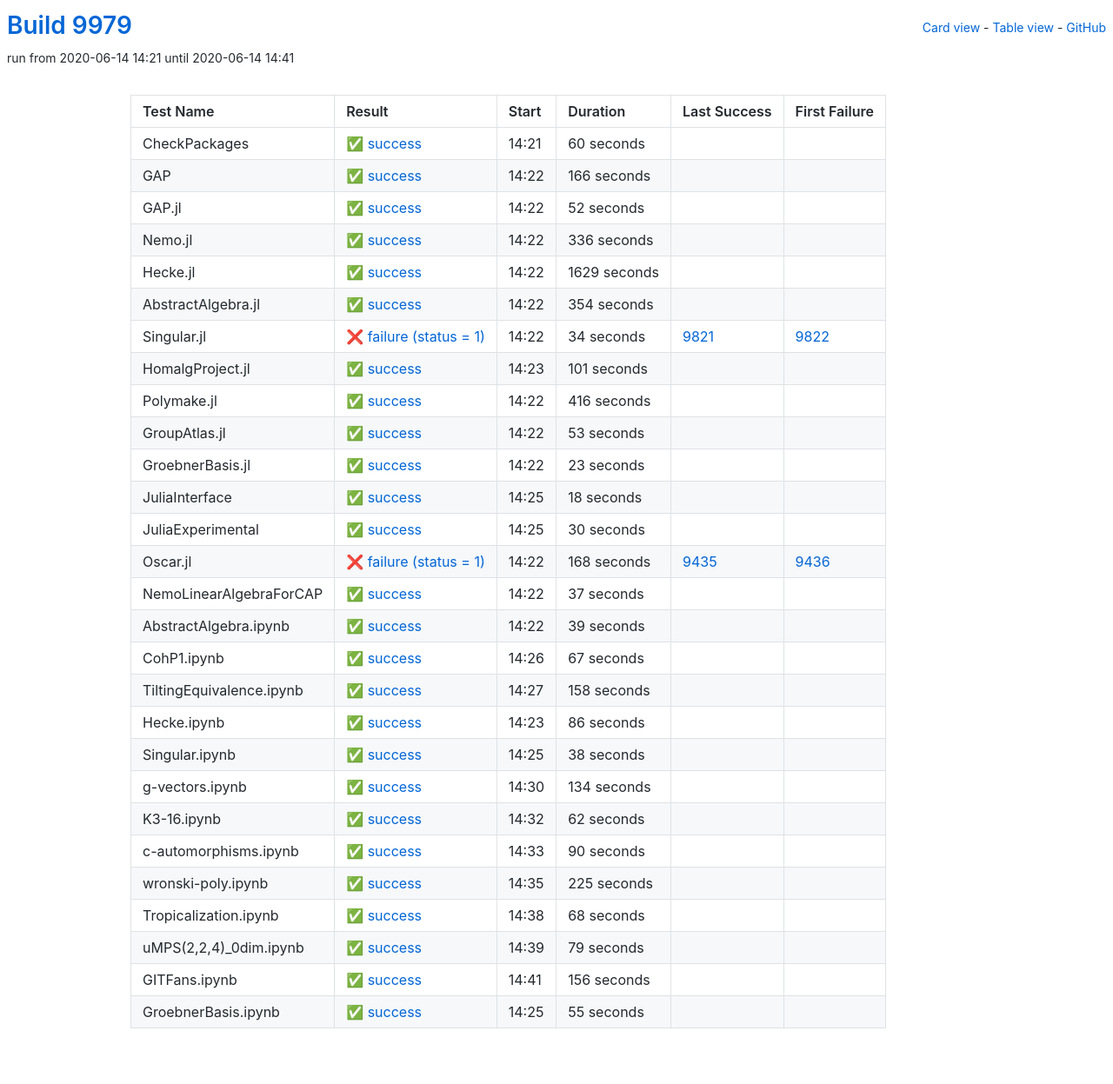
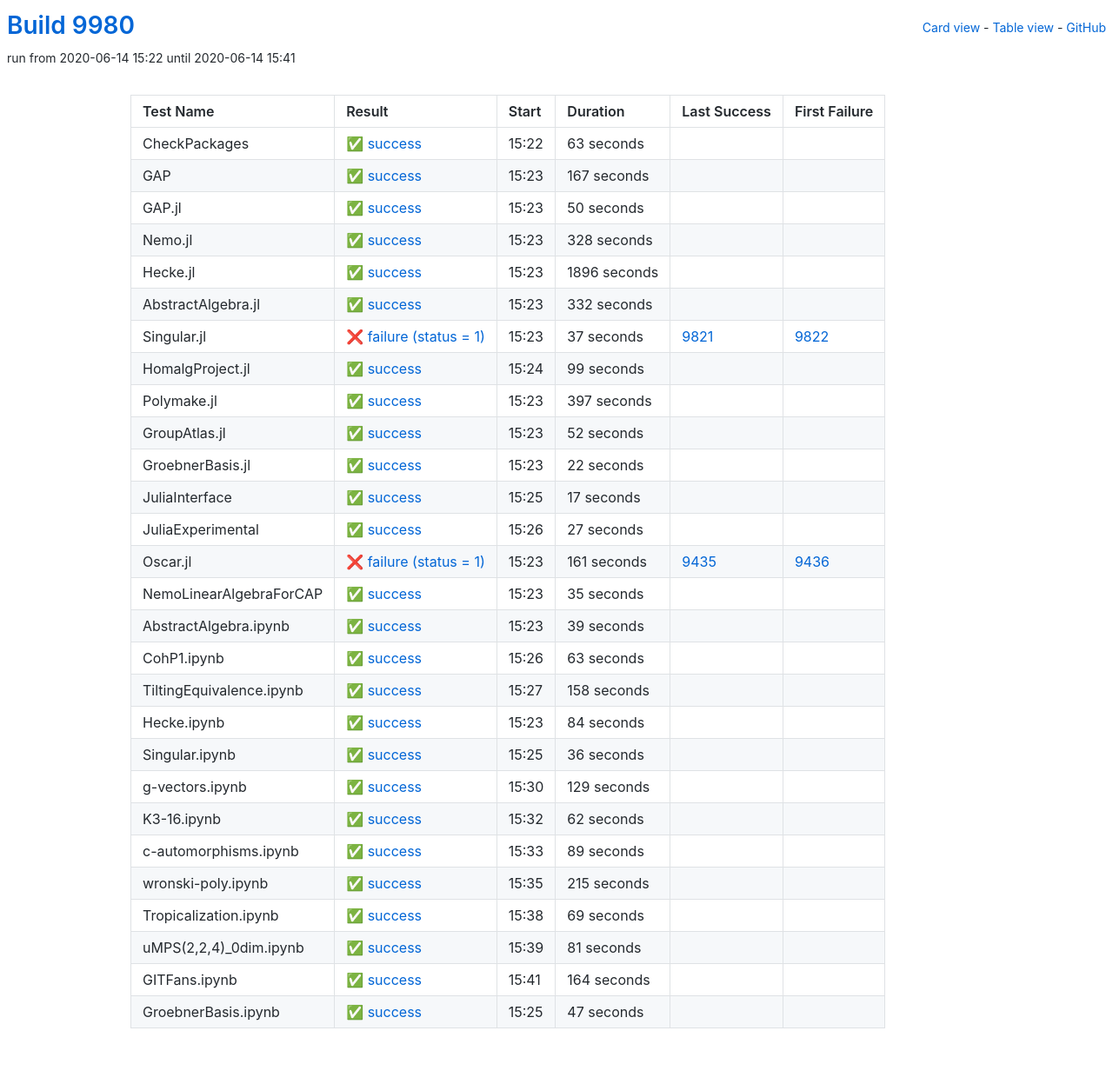
Before and after one commit to oscar-system/oscar-ci-status, a Jekyll site: the page built from table.html, in a window 1280 px wide. Shown: the whole page at 87% size. Built offline with Jekyll 4.4.1, drawn with Linux system fonts in a browser that asks for light colours.

Commit message:
Build #9980

```diff
--- a/_data/ci.yml
+++ b/_data/ci.yml
@@ -1,6 +1,6 @@
 ---
-build: 9979
-build_url: https://oscarci.mathematik.uni-kl.de/job/oscar/9979/
+build: 9980
+build_url: https://oscarci.mathematik.uni-kl.de/job/oscar/9980/
 job: oscar
 organization: oscar-system
 repo: oscar-ci-status
@@ -8,32 +8,116 @@
 tests:
 - name: CheckPackages
   id: checkpackages
-  log: https://oscarci.mathematik.uni-kl.de/job/oscar/9979/artifact/logs/build-9979/CheckPackages.log
-  start: 2020-06-14 14:21
+  log: https://oscarci.mathematik.uni-kl.de/job/oscar/9980/artifact/logs/build-9980/CheckPackages.log
+  start: 2020-06-14 15:22
   success: true
   exitcode: 0
   status: success
-  duration: 60
+  duration: 63
   last_success: false
   last_success_url:
   first_failure: false
   first_failure_url:
 - name: GAP
   id: gap
-  log: https://oscarci.mathematik.uni-kl.de/job/oscar/9979/artifact/logs/build-9979/GAP.log
-  start: 2020-06-14 14:22
+  log: https://oscarci.mathematik.uni-kl.de/job/oscar/9980/artifact/logs/build-9980/GAP.log
+  start: 2020-06-14 15:23
   success: true
   exitcode: 0
   status: success
-  duration: 166
+  duration: 167
   last_success: false
   last_success_url:
   first_failure: false
   first_failure_url:
 - name: GAP.jl
   id: gap-jl
-  log: https://oscarci.mathematik.uni-kl.de/job/oscar/9979/artifact/logs/build-9979/GAP.jl.log
-  start: 2020-06-14 14:22
+  log: https://oscarci.mathematik.uni-kl.de/job/oscar/9980/artifact/logs/build-9980/GAP.jl.log
+  start: 2020-06-14 15:23
+  success: true
+  exitcode: 0
+  status: success
+  duration: 50
+  last_success: false
+  last_success_url:
+  first_failure: false
+  first_failure_url:
+- name: Nemo.jl
+  id: nemo-jl
+  log: https://oscarci.mathematik.uni-kl.de/job/oscar/9980/artifact/logs/build-9980/Nemo.jl.log
+  start: 2020-06-14 15:23
+  success: true
+  exitcode: 0
+  status: success
+  duration: 328
+  last_success: false
+  last_success_url:
+  first_failure: false
+  first_failure_url:
+- name: Hecke.jl
+  id: hecke-jl
+  log: https://oscarci.mathematik.uni-kl.de/job/oscar/9980/artifact/logs/build-9980/Hecke.jl.log
+  start: 2020-06-14 15:23
+  success: true
+  exitcode: 0
+  status: success
+  duration: 1896
+  last_success: false
+  last_success_url:
+  first_failure: false
+  first_failure_url:
+- name: AbstractAlgebra.jl
+  id: abstractalgebra-jl
+  log: https://oscarci.mathematik.uni-kl.de/job/oscar/9980/artifact/logs/build-9980/AbstractAlgebra.jl.log
+  start: 2020-06-14 15:23
+  success: true
+  exitcode: 0
+  status: success
+  duration: 332
+  last_success: false
+  last_success_url:
+  first_failure: false
+  first_failure_url:
+- name: Singular.jl
+  id: singular-jl
+  log: https://oscarci.mathematik.uni-kl.de/job/oscar/9980/artifact/logs/build-9980/Singular.jl.log
+  start: 2020-06-14 15:23
+  success: false
+  exitcode: 1
+  status: failure
+  duration: 37
+  last_success: 9821
+  last_success_url: https://oscarci.mathematik.uni-kl.de/job/oscar/9821/
+  first_failure: 9822
+  first_failure_url: https://oscarci.mathematik.uni-kl.de/job/oscar/9822/
+- name: HomalgProject.jl
+  id: homalgproject-jl
+  log: https://oscarci.mathematik.uni-kl.de/job/oscar/9980/artifact/logs/build-9980/HomalgProject.jl.log
+  start: 2020-06-14 15:24
+  success: true
+  exitcode: 0
+  status: success
+  duration: 99
+  last_success: false
+  last_success_url:
+  first_failure: false
+  first_failure_url:
+- name: Polymake.jl
+  id: polymake-jl
+  log: https://oscarci.mathematik.uni-kl.de/job/oscar/9980/artifact/logs/build-9980/Polymake.jl.log
+  start: 2020-06-14 15:23
+  success: true
+  exitcode: 0
+  status: success
+  duration: 397
+  last_success: false
+  last_success_url:
+  first_failure: false
+  first_failure_url:
+- name: GroupAtlas.jl
+  id: groupatlas-jl
+  log: https://oscarci.mathematik.uni-kl.de/job/oscar/9980/artifact/logs/build-9980/GroupAtlas.jl.log
+  start: 2020-06-14 15:23
   success: true
   exitcode: 0
   status: success
@@ -42,154 +126,70 @@
   last_success_url:
   first_failure: false
   first_failure_url:
-- name: Nemo.jl
-  id: nemo-jl
-  log: https://oscarci.mathematik.uni-kl.de/job/oscar/9979/artifact/logs/build-9979/Nemo.jl.log
-  start: 2020-06-14 14:22
+- name: GroebnerBasis.jl
+  id: groebnerbasis-jl
+  log: https://oscarci.mathematik.uni-kl.de/job/oscar/9980/artifact/logs/build-9980/GroebnerBasis.jl.log
+  start: 2020-06-14 15:23
   success: true
   exitcode: 0
   status: success
-  duration: 336
-  last_success: false
-  last_success_url:
-  first_failure: false
-  first_failure_url:
-- name: Hecke.jl
-  id: hecke-jl
-  log: https://oscarci.mathematik.uni-kl.de/job/oscar/9979/artifact/logs/build-9979/Hecke.jl.log
-  start: 2020-06-14 14:22
-  success: true
-  exitcode: 0
-  status: success
-  duration: 1629
-  last_success: false
-  last_success_url:
-  first_failure: false
-  first_failure_url:
-- name: AbstractAlgebra.jl
-  id: abstractalgebra-jl
-  log: https://oscarci.mathematik.uni-kl.de/job/oscar/9979/artifact/logs/build-9979/AbstractAlgebra.jl.log
-  start: 2020-06-14 14:22
-  success: true
-  exitcode: 0
-  status: success
-  duration: 354
-  last_success: false
-  last_success_url:
-  first_failure: false
-  first_failure_url:
-- name: Singular.jl
-  id: singular-jl
-  log: https://oscarci.mathematik.uni-kl.de/job/oscar/9979/artifact/logs/build-9979/Singular.jl.log
-  start: 2020-06-14 14:22
-  success: false
-  exitcode: 1
-  status: failure
-  duration: 34
-  last_success: 9821
-  last_success_url: https://oscarci.mathematik.uni-kl.de/job/oscar/9821/
-  first_failure: 9822
-  first_failure_url: https://oscarci.mathematik.uni-kl.de/job/oscar/9822/
-- name: HomalgProject.jl
-  id: homalgproject-jl
-  log: https://oscarci.mathematik.uni-kl.de/job/oscar/9979/artifact/logs/build-9979/HomalgProject.jl.log
-  start: 2020-06-14 14:23
-  success: true
-  exitcode: 0
-  status: success
-  duration: 101
-  last_success: false
-  last_success_url:
-  first_failure: false
-  first_failure_url:
-- name: Polymake.jl
-  id: polymake-jl
-  log: https://oscarci.mathematik.uni-kl.de/job/oscar/9979/artifact/logs/build-9979/Polymake.jl.log
-  start: 2020-06-14 14:22
-  success: true
-  exitcode: 0
-  status: success
-  duration: 416
-  last_success: false
-  last_success_url:
-  first_failure: false
-  first_failure_url:
-- name: GroupAtlas.jl
-  id: groupatlas-jl
-  log: https://oscarci.mathematik.uni-kl.de/job/oscar/9979/artifact/logs/build-9979/GroupAtlas.jl.log
-  start: 2020-06-14 14:22
-  success: true
-  exitcode: 0
-  status: success
-  duration: 53
-  last_success: false
-  last_success_url:
-  first_failure: false
-  first_failure_url:
-- name: GroebnerBasis.jl
-  id: groebnerbasis-jl
-  log: https://oscarci.mathematik.uni-kl.de/job/oscar/9979/artifact/logs/build-9979/GroebnerBasis.jl.log
-  start: 2020-06-14 14:22
-  success: true
-  exitcode: 0
-  status: success
-  duration: 23
+  duration: 22
   last_success: false
   last_success_url:
   first_failure: false
   first_failure_url:
 - name: JuliaInterface
   id: juliainterface
-  log: https://oscarci.mathematik.uni-kl.de/job/oscar/9979/artifact/logs/build-9979/JuliaInterface.log
-  start: 2020-06-14 14:25
+  log: https://oscarci.mathematik.uni-kl.de/job/oscar/9980/artifact/logs/build-9980/JuliaInterface.log
+  start: 2020-06-14 15:25
   success: true
   exitcode: 0
   status: success
-  duration: 18
+  duration: 17
   last_success: false
   last_success_url:
   first_failure: false
   first_failure_url:
 - name: JuliaExperimental
   id: juliaexperimental
-  log: https://oscarci.mathematik.uni-kl.de/job/oscar/9979/artifact/logs/build-9979/JuliaExperimental.log
-  start: 2020-06-14 14:25
+  log: https://oscarci.mathematik.uni-kl.de/job/oscar/9980/artifact/logs/build-9980/JuliaExperimental.log
+  start: 2020-06-14 15:26
   success: true
   exitcode: 0
   status: success
-  duration: 30
+  duration: 27
   last_success: false
   last_success_url:
   first_failure: false
   first_failure_url:
 - name: Oscar.jl
   id: oscar-jl
-  log: https://oscarci.mathematik.uni-kl.de/job/oscar/9979/artifact/logs/build-9979/Oscar.jl.log
-  start: 2020-06-14 14:22
+  log: https://oscarci.mathematik.uni-kl.de/job/oscar/9980/artifact/logs/build-9980/Oscar.jl.log
+  start: 2020-06-14 15:23
   success: false
   exitcode: 1
   status: failure
-  duration: 168
+  duration: 161
   last_success: 9435
   last_success_url: https://oscarci.mathematik.uni-kl.de/job/oscar/9435/
   first_failure: 9436
   first_failure_url: https://oscarci.mathematik.uni-kl.de/job/oscar/9436/
 - name: NemoLinearAlgebraForCAP
   id: nemolinearalgebraforcap
-  log: https://oscarci.mathematik.uni-kl.de/job/oscar/9979/artifact/logs/build-9979/NemoLinearAlgebraForCAP.log
-  start: 2020-06-14 14:22
+  log: https://oscarci.mathematik.uni-kl.de/job/oscar/9980/artifact/logs/build-9980/NemoLinearAlgebraForCAP.log
+  start: 2020-06-14 15:23
   success: true
   exitcode: 0
   status: success
-  duration: 37
+  duration: 35
   last_success: false
   last_success_url:
   first_failure: false
   first_failure_url:
 - name: AbstractAlgebra.ipynb
   id: abstractalgebra-ipynb
-  log: https://oscarci.mathematik.uni-kl.de/job/oscar/9979/artifact/logs/build-9979/AbstractAlgebra.ipynb.log
-  start: 2020-06-14 14:22
+  log: https://oscarci.mathematik.uni-kl.de/job/oscar/9980/artifact/logs/build-9980/AbstractAlgebra.ipynb.log
+  start: 2020-06-14 15:23
   success: true
   exitcode: 0
   status: success
@@ -200,20 +200,20 @@
   first_failure_url:
 - name: CohP1.ipynb
   id: cohp1-ipynb
-  log: https://oscarci.mathematik.uni-kl.de/job/oscar/9979/artifact/logs/build-9979/CohP1.ipynb.log
-  start: 2020-06-14 14:26
+  log: https://oscarci.mathematik.uni-kl.de/job/oscar/9980/artifact/logs/build-9980/CohP1.ipynb.log
+  start: 2020-06-14 15:26
   success: true
   exitcode: 0
   status: success
-  duration: 67
+  duration: 63
   last_success: false
   last_success_url:
   first_failure: false
   first_failure_url:
 - name: TiltingEquivalence.ipynb
   id: tiltingequivalence-ipynb
-  log: https://oscarci.mathematik.uni-kl.de/job/oscar/9979/artifact/logs/build-9979/TiltingEquivalence.ipynb.log
-  start: 2020-06-14 14:27
+  log: https://oscarci.mathematik.uni-kl.de/job/oscar/9980/artifact/logs/build-9980/TiltingEquivalence.ipynb.log
+  start: 2020-06-14 15:27
   success: true
   exitcode: 0
   status: success
@@ -224,44 +224,44 @@
   first_failure_url:
 - name: Hecke.ipynb
   id: hecke-ipynb
-  log: https://oscarci.mathematik.uni-kl.de/job/oscar/9979/artifact/logs/build-9979/Hecke.ipynb.log
-  start: 2020-06-14 14:23
+  log: https://oscarci.mathematik.uni-kl.de/job/oscar/9980/artifact/logs/build-9980/Hecke.ipynb.log
+  start: 2020-06-14 15:23
   success: true
   exitcode: 0
   status: success
-  duration: 86
+  duration: 84
   last_success: false
   last_success_url:
   first_failure: false
   first_failure_url:
 - name: Singular.ipynb
   id: singular-ipynb
-  log: https://oscarci.mathematik.uni-kl.de/job/oscar/9979/artifact/logs/build-9979/Singular.ipynb.log
-  start: 2020-06-14 14:25
+  log: https://oscarci.mathematik.uni-kl.de/job/oscar/9980/artifact/logs/build-9980/Singular.ipynb.log
+  start: 2020-06-14 15:25
   success: true
   exitcode: 0
   status: success
-  duration: 38
+  duration: 36
   last_success: false
   last_success_url:
   first_failure: false
   first_failure_url:
 - name: g-vectors.ipynb
   id: g-vectors-ipynb
-  log: https://oscarci.mathematik.uni-kl.de/job/oscar/9979/artifact/logs/build-9979/g-vectors.ipynb.log
-  start: 2020-06-14 14:30
+  log: https://oscarci.mathematik.uni-kl.de/job/oscar/9980/artifact/logs/build-9980/g-vectors.ipynb.log
+  start: 2020-06-14 15:30
   success: true
   exitcode: 0
   status: success
-  duration: 134
+  duration: 129
   last_success: false
   last_success_url:
   first_failure: false
   first_failure_url:
 - name: K3-16.ipynb
   id: k3-16-ipynb
-  log: https://oscarci.mathematik.uni-kl.de/job/oscar/9979/artifact/logs/build-9979/K3-16.ipynb.log
-  start: 2020-06-14 14:32
+  log: https://oscarci.mathematik.uni-kl.de/job/oscar/9980/artifact/logs/build-9980/K3-16.ipynb.log
+  start: 2020-06-14 15:32
   success: true
   exitcode: 0
   status: success
@@ -272,72 +272,72 @@
   first_failure_url:
 - name: c-automorphisms.ipynb
   id: c-automorphisms-ipynb
-  log: https://oscarci.mathematik.uni-kl.de/job/oscar/9979/artifact/logs/build-9979/c-automorphisms.ipynb.log
-  start: 2020-06-14 14:33
+  log: https://oscarci.mathematik.uni-kl.de/job/oscar/9980/artifact/logs/build-9980/c-automorphisms.ipynb.log
+  start: 2020-06-14 15:33
   success: true
   exitcode: 0
   status: success
-  duration: 90
+  duration: 89
   last_success: false
   last_success_url:
   first_failure: false
   first_failure_url:
 - name: wronski-poly.ipynb
   id: wronski-poly-ipynb
-  log: https://oscarci.mathematik.uni-kl.de/job/oscar/9979/artifact/logs/build-9979/wronski-poly.ipynb.log
-  start: 2020-06-14 14:35
+  log: https://oscarci.mathematik.uni-kl.de/job/oscar/9980/artifact/logs/build-9980/wronski-poly.ipynb.log
+  start: 2020-06-14 15:35
   success: true
   exitcode: 0
   status: success
-  duration: 225
+  duration: 215
   last_success: false
   last_success_url:
   first_failure: false
   first_failure_url:
 - name: Tropicalization.ipynb
   id: tropicalization-ipynb
-  log: https://oscarci.mathematik.uni-kl.de/job/oscar/9979/artifact/logs/build-9979/Tropicalization.ipynb.log
-  start: 2020-06-14 14:38
+  log: https://oscarci.mathematik.uni-kl.de/job/oscar/9980/artifact/logs/build-9980/Tropicalization.ipynb.log
+  start: 2020-06-14 15:38
   success: true
   exitcode: 0
   status: success
-  duration: 68
+  duration: 69
   last_success: false
   last_success_url:
   first_failure: false
   first_failure_url:
 - name: uMPS(2,2,4)_0dim.ipynb
   id: umps-2-2-4-0dim-ipynb
-  log: https://oscarci.mathematik.uni-kl.de/job/oscar/9979/artifact/logs/build-9979/uMPS-2-2-4-_0dim.ipynb.log
-  start: 2020-06-14 14:39
+  log: https://oscarci.mathematik.uni-kl.de/job/oscar/9980/artifact/logs/build-9980/uMPS-2-2-4-_0dim.ipynb.log
+  start: 2020-06-14 15:39
   success: true
   exitcode: 0
   status: success
-  duration: 79
+  duration: 81
   last_success: false
   last_success_url:
   first_failure: false
   first_failure_url:
 - name: GITFans.ipynb
   id: gitfans-ipynb
-  log: https://oscarci.mathematik.uni-kl.de/job/oscar/9979/artifact/logs/build-9979/GITFans.ipynb.log
-  start: 2020-06-14 14:41
+  log: https://oscarci.mathematik.uni-kl.de/job/oscar/9980/artifact/logs/build-9980/GITFans.ipynb.log
+  start: 2020-06-14 15:41
   success: true
   exitcode: 0
   status: success
-  duration: 156
+  duration: 164
   last_success: false
   last_success_url:
   first_failure: false
   first_failure_url:
 - name: GroebnerBasis.ipynb
   id: groebnerbasis-ipynb
-  log: https://oscarci.mathematik.uni-kl.de/job/oscar/9979/artifact/logs/build-9979/GroebnerBasis.ipynb.log
-  start: 2020-06-14 14:25
+  log: https://oscarci.mathematik.uni-kl.de/job/oscar/9980/artifact/logs/build-9980/GroebnerBasis.ipynb.log
+  start: 2020-06-14 15:25
   success: true
   exitcode: 0
   status: success
-  duration: 55
+  duration: 47
   last_success: false
   last_success_url:
   first_failure: false
```
Also changed, not shown: README.md.
